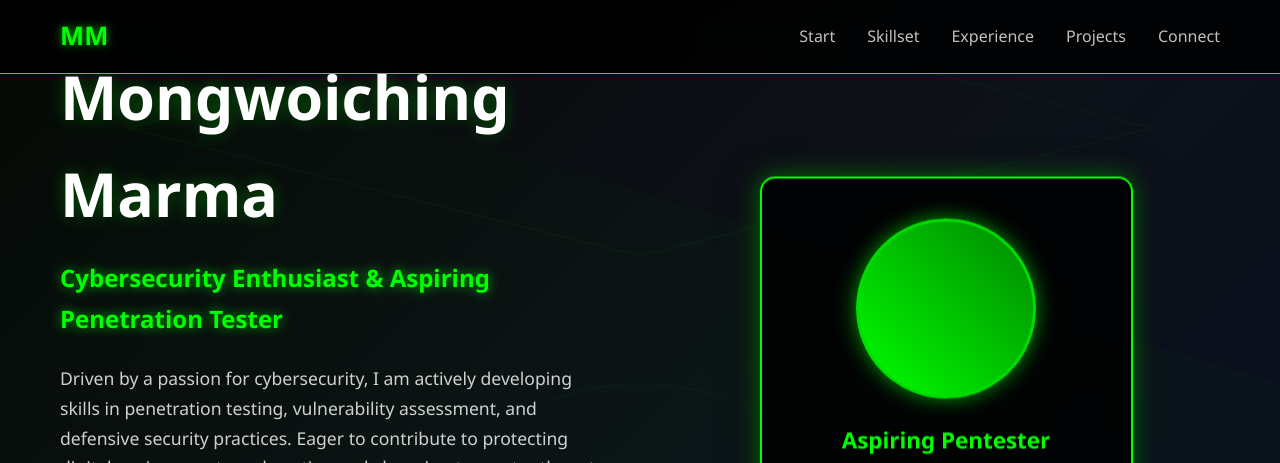
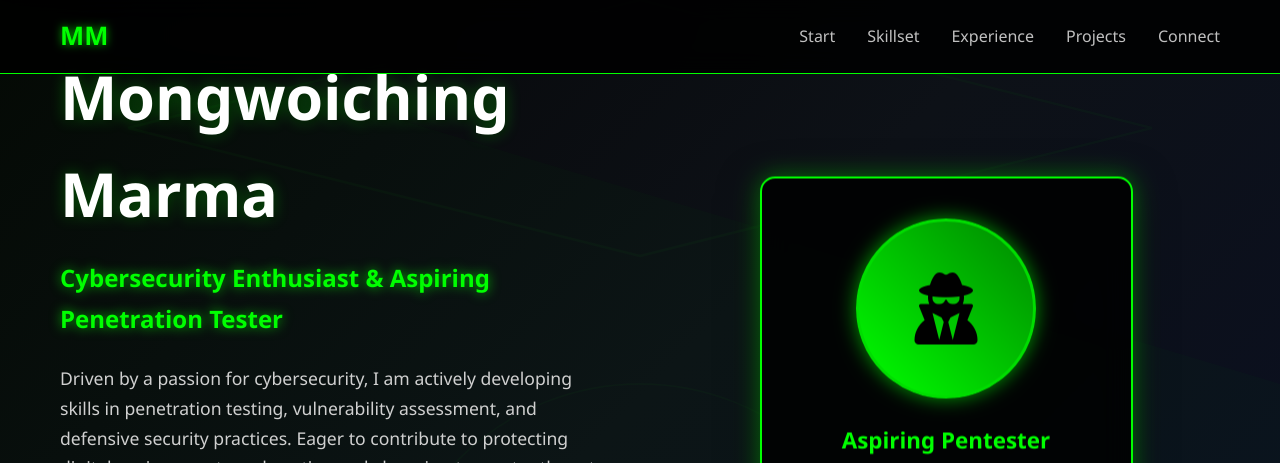
Before and after one commit to ZeroHack01/ZeroHack01, a plain HTML site: page index.html in a window 1280 px wide. Shown: the top 463 px of the page. Drawn offline with Linux system fonts and the light colour scheme.

Commit message:
Update index.html

```diff
--- a/index.html
+++ b/index.html
@@ -750,7 +750,7 @@
                 <div class="hero-visual">
                     <div class="profile-card floating">
                         <div class="profile-image">
-                           <i class="fas fa-shield-crosshairs"></i>
+                           <i class="fas fa-user-secret"></i>
                         </div>
                         <h3 style="color: #00ff00; margin-bottom: 0.5rem; font-size:1.4rem;">Aspiring Pentester</h3>
                         <p style="color: rgba(0,255,0,0.9); font-size: 0.9rem;">Dhaka, Bangladesh</p>
```
